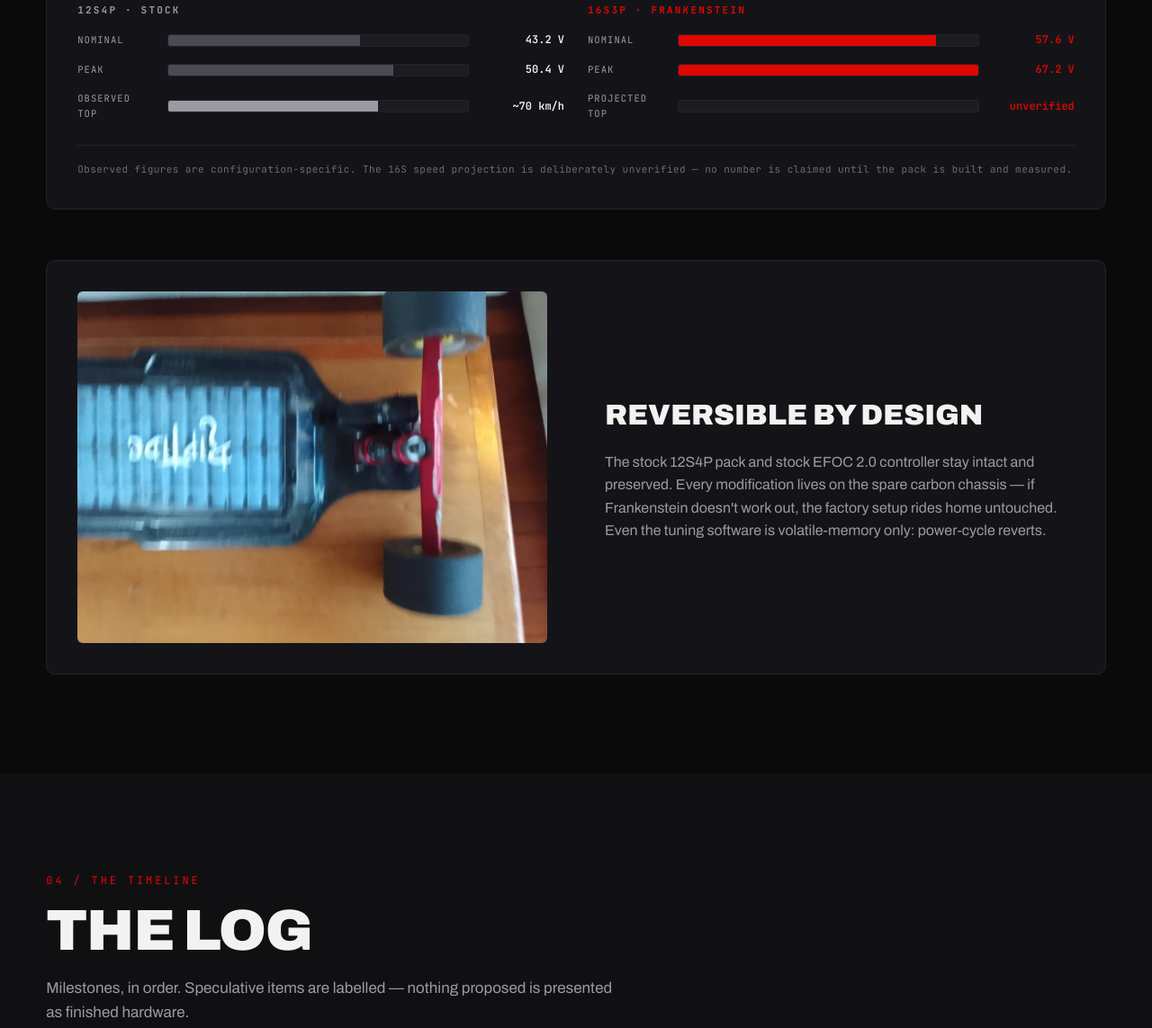
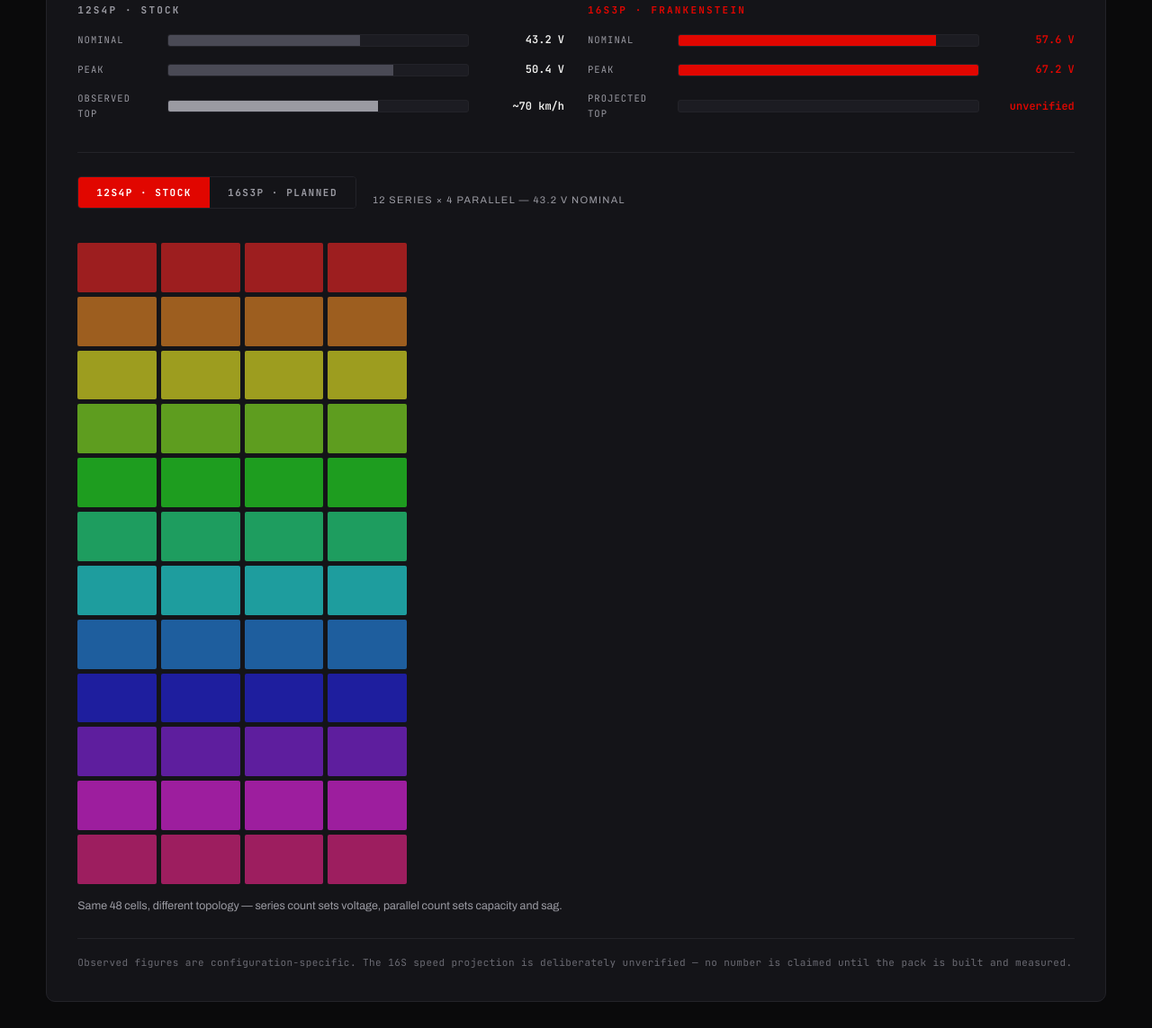
Before and after one commit to Cooooked/project-frankenstein, a plain HTML site: page index.html in a window 1280 px wide. Shown: the part 6616-7759 px from the top of the page at 90% size. Drawn offline with Linux system fonts and the light colour scheme.

Commit message:
Voltage section: interactive 12S4P/16S3P cell arrangement map

```diff
--- a/css/style.css
+++ b/css/style.css
@@ -250,3 +250,13 @@ code{font-family:var(--mono);font-size:.88em;background:#1c1c22;padding:.1em .35
 .timeline__item[hidden]{display:none}
 .timeline__item[data-status="active"]::before{border-color:var(--amber,#ffb000);background:var(--amber,#ffb000)}
 .timeline__item[data-status="planned"]::before{border-color:var(--dim);background:var(--bg2)}
+
+/* ---------- cell arrangement map ---------- */
+.cellmap{margin-top:34px;border-top:1px solid var(--line);padding-top:26px}
+.cellmap__head{display:flex;align-items:center;gap:18px;flex-wrap:wrap;margin-bottom:20px}
+.cellmap__read{font-size:11px;letter-spacing:.12em;color:var(--dim);text-transform:uppercase}
+.cellmap__grid{display:flex;flex-direction:column;gap:5px}
+.cellrow{display:grid;grid-template-columns:repeat(var(--cols,12),1fr);gap:5px}
+.cell{aspect-ratio:1.6/1;background:hsl(var(--hue) 70% 42%);border-radius:2px;opacity:.85;transition:opacity .15s}
+.cellrow:hover .cell{opacity:1}
+.cellmap__note{margin-top:14px;font-size:12.5px;color:var(--dim)}
--- a/index.html
+++ b/index.html
@@ -257,6 +257,17 @@
         <div class="vbar"><span class="vbar__k">Projected top</span><div class="vbar__track"><i style="--w:0%;background:repeating-linear-gradient(45deg,var(--red-dim) 0 6px,#3a0d0b 6px 12px)"></i></div><b>unverified</b></div>
       </div>
     </div>
+    <div class="cellmap reveal">
+      <div class="cellmap__head">
+        <div class="cfg-toggle" role="group" aria-label="Cell arrangement">
+          <button class="cfg-btn is-active" data-arr="12s4p" type="button">12S4P · stock</button>
+          <button class="cfg-btn" data-arr="16s3p" type="button">16S3P · planned</button>
+        </div>
+        <span class="cellmap__read mono" id="cellmapRead">12 series × 4 parallel — 43.2 V nominal</span>
+      </div>
+      <div class="cellmap__grid" id="cellmapGrid" role="img" aria-label="Cell arrangement diagram"></div>
+      <p class="cellmap__note">Same 48 cells, different topology — series count sets voltage, parallel count sets capacity and sag.</p>
+    </div>
     <p class="voltage__note">Observed figures are configuration-specific. The 16S speed projection is deliberately unverified — no number is claimed until the pack is built and measured.</p>
   </div>
 
--- a/js/main.js
+++ b/js/main.js
@@ -68,3 +68,37 @@
       });
     });
   });
+
+  // Cell arrangement map: 48 cells as series groups × parallel strings
+  var cellGrid = document.getElementById('cellmapGrid');
+  var cellRead = document.getElementById('cellmapRead');
+  var ARR = {
+    '12s4p': { s: 12, p: 4, v: '43.2 V nominal', tag: '12 series × 4 parallel' },
+    '16s3p': { s: 16, p: 3, v: '57.6 V nominal', tag: '16 series × 3 parallel' }
+  };
+  function renderCells(key) {
+    var c = ARR[key];
+    cellGrid.innerHTML = '';
+    cellGrid.style.setProperty('--cols', c.s);
+    for (var i = 0; i < c.s; i++) {
+      var row = document.createElement('div');
+      row.className = 'cellrow';
+      for (var j = 0; j < c.p; j++) {
+        var cell = document.createElement('span');
+        cell.className = 'cell';
+        cell.style.setProperty('--hue', (i * 360 / c.s).toFixed(0));
+        cell.title = 'Group ' + (i + 1);
+        row.appendChild(cell);
+      }
+      cellGrid.appendChild(row);
+    }
+    cellRead.textContent = c.tag + ' — ' + c.v;
+    cellGrid.setAttribute('aria-label', c.tag + ' cell arrangement, ' + c.v);
+  }
+  renderCells('12s4p');
+  document.querySelectorAll('.cellmap .cfg-btn').forEach(function (btn) {
+    btn.addEventListener('click', function () {
+      document.querySelectorAll('.cellmap .cfg-btn').forEach(function (b) { b.classList.toggle('is-active', b === btn); });
+      renderCells(btn.dataset.arr);
+    });
+  });
```
